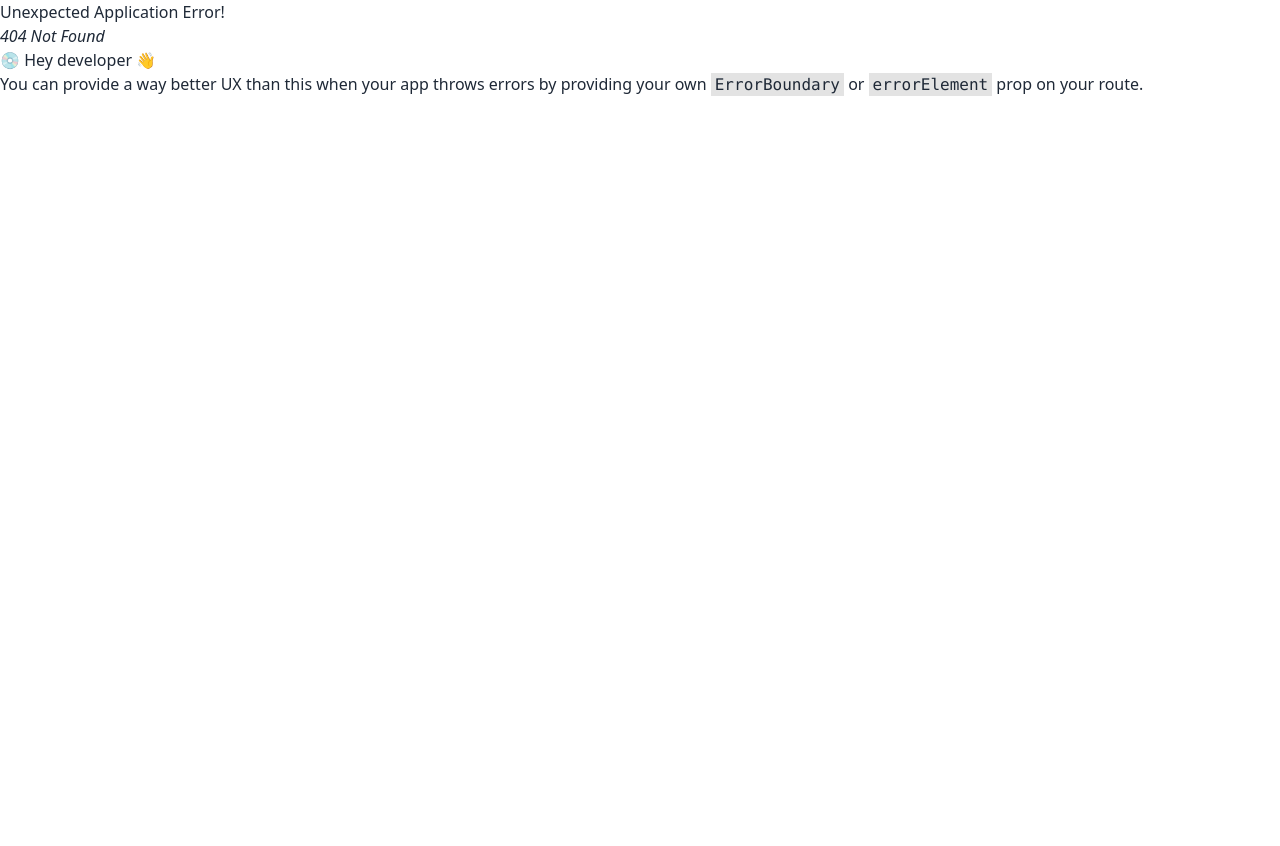
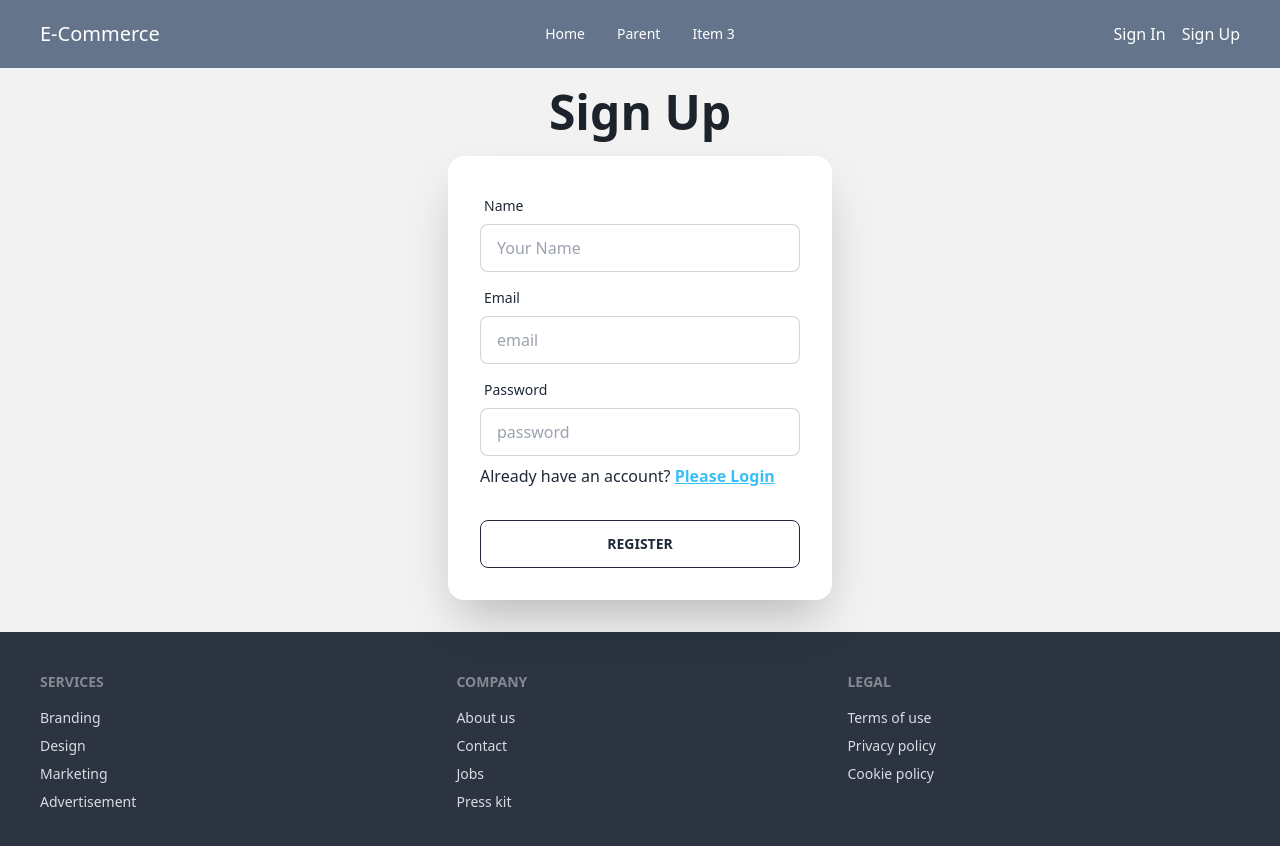
Before and after one commit to Rashed1879/repliq-react-challenge, a React (Vite) app: page /register in a window 1280 px wide. Before the commit this address had no page. Shown: the top 846 px of the page. Before the commit the page ends 800 px from the top, so only its background shows below. Built offline with nearby package versions, Linux system fonts and the light colour scheme.

Commit message:
Login and Register Page Added Initially

```diff
--- /dev/null
+++ b/src/Pages/Login/Login.jsx
@@ -0,0 +1,55 @@
+import { Link } from 'react-router-dom';
+
+const Login = () => {
+	return (
+		<div className="bg-base-200">
+			<h2 className="text-center py-5 text-5xl font-bold text-neutral-focus">
+				Sign In
+			</h2>
+			<div className="flex items-center">
+				<div className="card w-full md:w-96 mx-auto mb-8 shadow-2xl bg-base-100">
+					<form className="card-body">
+						<div className="form-control">
+							<label className="label">
+								<span className="label-text">Email</span>
+							</label>
+							<input
+								type="email"
+								placeholder="email"
+								name="email"
+								className="input input-bordered"
+								required
+							/>
+						</div>
+						<div className="form-control">
+							<label className="label">
+								<span className="label-text">Password</span>
+							</label>
+							<input
+								type="password"
+								placeholder="password"
+								name="password"
+								className="input input-bordered"
+								required
+							/>
+							<p className="mt-2">
+								New to this Website?{' '}
+								<Link
+									className="underline text-info font-bold"
+									to="/register"
+								>
+									Please Register
+								</Link>
+							</p>
+						</div>
+						<div className="form-control mt-6">
+							<button className="btn btn-outline">Login</button>
+						</div>
+					</form>
+				</div>
+			</div>
+		</div>
+	);
+};
+
+export default Login;
--- /dev/null
+++ b/src/Pages/Register/Register.jsx
@@ -0,0 +1,68 @@
+import { Link } from 'react-router-dom';
+
+const Register = () => {
+	return (
+		<div className="bg-base-200">
+			<h2 className="text-center py-5 text-5xl font-bold text-neutral-focus">
+				Sign Up
+			</h2>
+			<div className="flex items-center">
+				<div className="card w-full md:w-96 mx-auto mb-8 shadow-2xl bg-base-100">
+					<form className="card-body">
+						<div className="form-control">
+							<label className="label">
+								<span className="label-text">Name</span>
+							</label>
+							<input
+								type="text"
+								name="name"
+								placeholder="Your Name"
+								className="input input-bordered"
+							/>
+						</div>
+						<div className="form-control">
+							<label className="label">
+								<span className="label-text">Email</span>
+							</label>
+							<input
+								type="email"
+								placeholder="email"
+								name="email"
+								className="input input-bordered"
+								required
+							/>
+						</div>
+						<div className="form-control">
+							<label className="label">
+								<span className="label-text">Password</span>
+							</label>
+							<input
+								type="password"
+								placeholder="password"
+								name="password"
+								className="input input-bordered"
+								required
+							/>
+							<p className="mt-2">
+								Already have an account?{' '}
+								<Link
+									className="underline text-info font-bold"
+									to="/login"
+								>
+									Please Login
+								</Link>
+							</p>
+						</div>
+						<div className="form-control mt-6">
+							<button className="btn btn-outline">
+								Register
+							</button>
+						</div>
+					</form>
+				</div>
+			</div>
+		</div>
+	);
+};
+
+export default Register;
--- a/src/Pages/Shared/Navbar.jsx
+++ b/src/Pages/Shared/Navbar.jsx
@@ -1,3 +1,5 @@
+import { Link } from 'react-router-dom';
+
 const Navbar = () => {
 	return (
 		<div className="navbar bg-slate-500 text-white px-10">
@@ -39,7 +41,7 @@ const Navbar = () => {
 			<div className="navbar-center hidden lg:flex">
 				<ul className="menu menu-horizontal px-1">
 					<li>
-						<a>Item 1</a>
+						<Link to="/">Home</Link>
 					</li>
 					<li tabIndex={0}>
 						<a>Parent</a>
@@ -50,8 +52,8 @@ const Navbar = () => {
 				</ul>
 			</div>
 			<div className="navbar-end space-x-4">
-				<a>Sign In</a>
-				<a>Sign Up</a>
+				<Link to="/login">Sign In</Link>
+				<Link to="/register">Sign Up</Link>
 			</div>
 		</div>
 	);
```
Also changed, not shown: src/Routes/Routes.jsx (+10 -0 lines).
